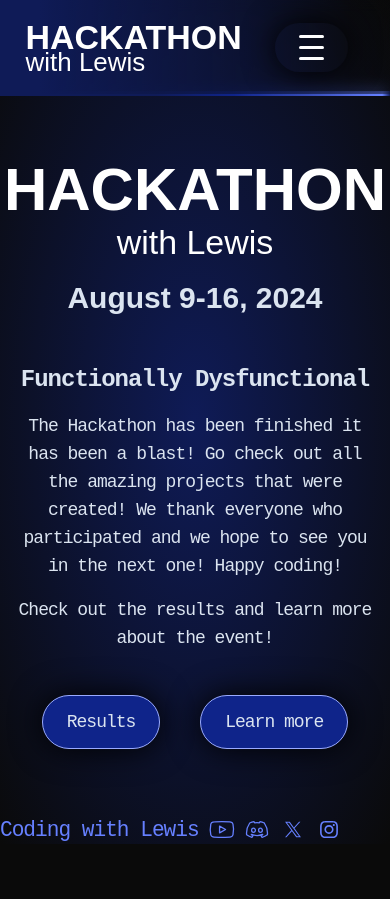
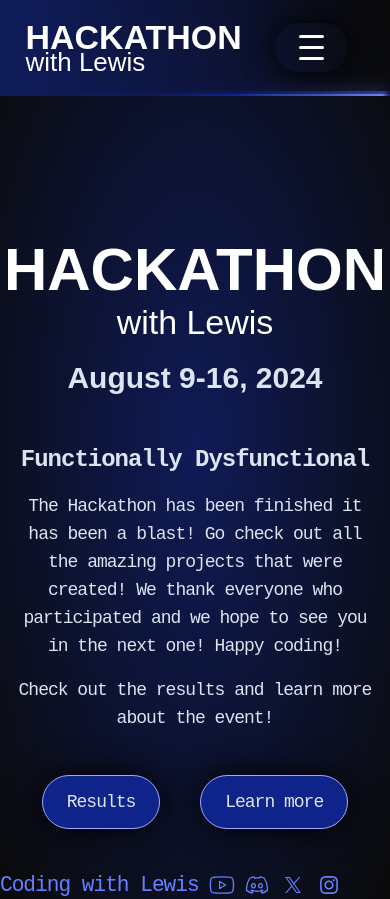
Before and after one commit to szBene/lewis-hackathon-website, a SvelteKit app: page / in a window 390 px wide. Before the commit the page ends 844 px from the top, so only its background shows below. Built offline with nearby package versions, Linux system fonts and the light colour scheme.

Commit message:
"fix" main page layout

```diff
--- a/src/routes/+page.svelte
+++ b/src/routes/+page.svelte
@@ -48,6 +48,22 @@
 
 	.hero {
 		vertical-align: middle !important;
-		margin: auto 0;
+		margin-top: 5rem;
+	}
+
+	@media(max-width: 769px){
+		.hero{
+			margin-top: 2rem;
+		}
+		@media(max-width:767px){
+			.hero{
+				margin-top: 5rem;
+			}
+			@media (max-width) {
+				.hero{
+					margin-top: 2rem;
+				}
+			}
+		}
 	}
 </style>
```
